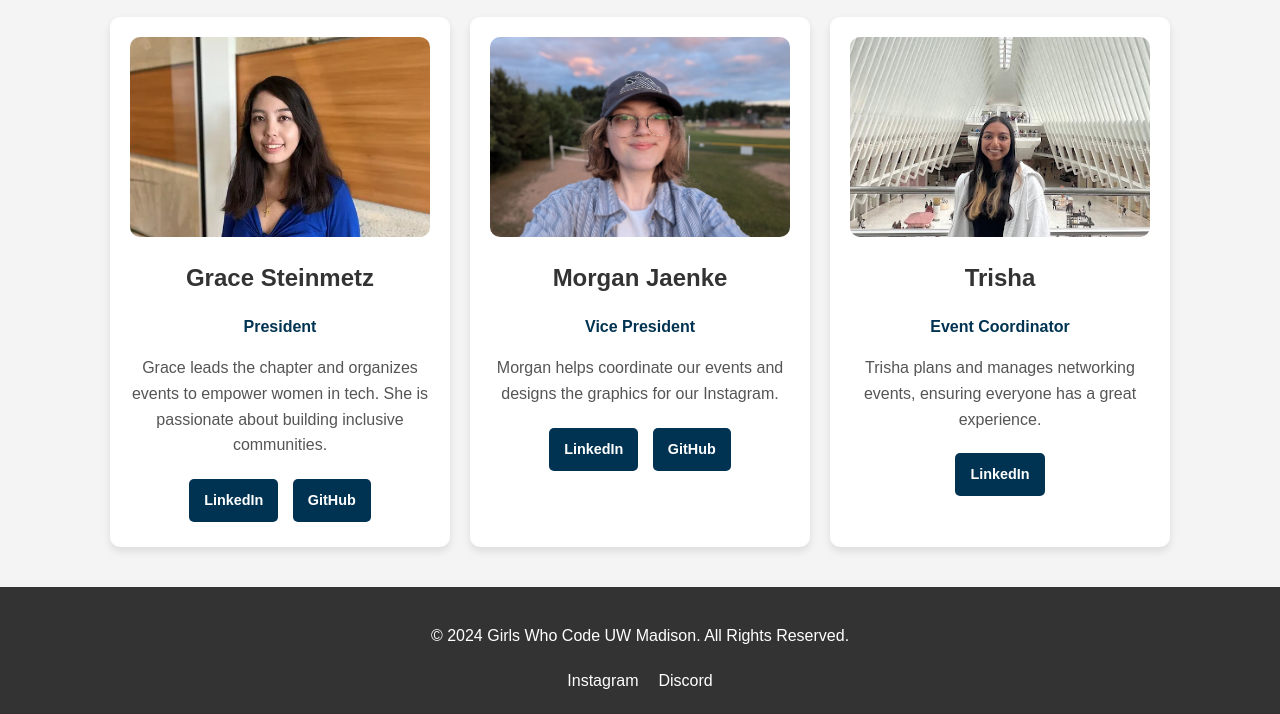
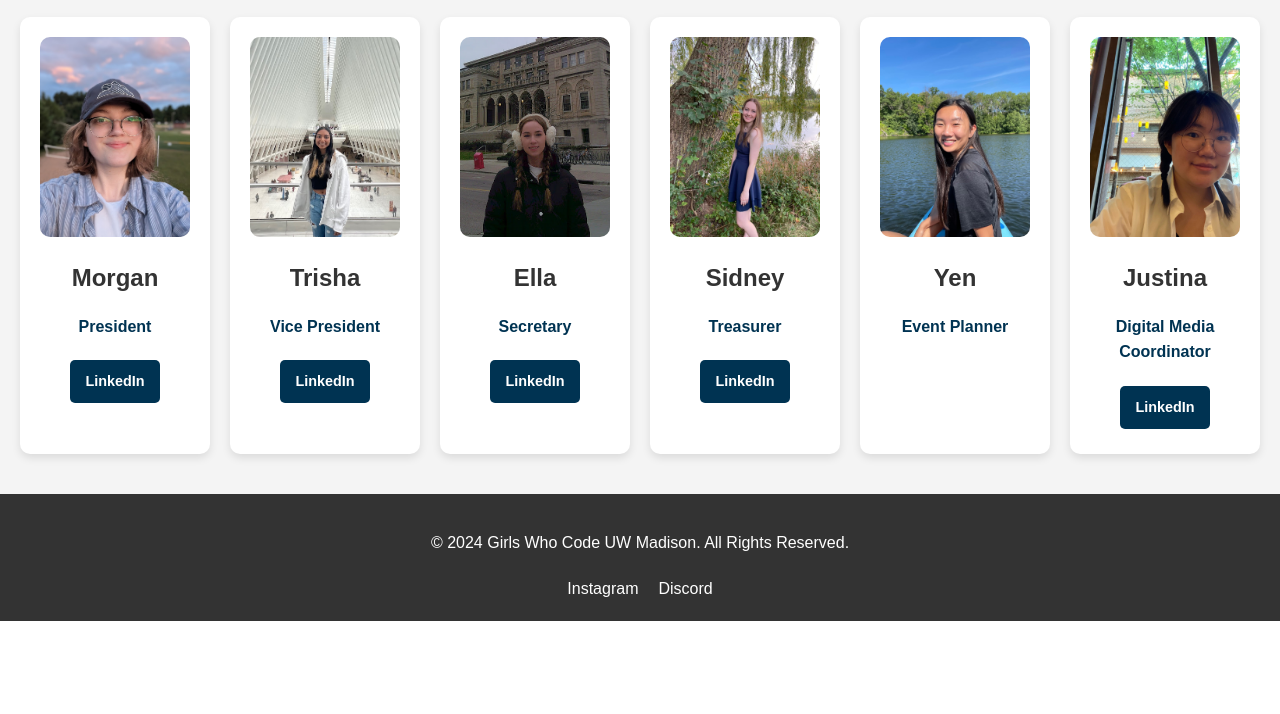
Before and after one commit to girlswhocodeuw/website-gwc, a plain HTML site: page about.html in a window 1280 px wide. Shown: the part 522-1236 px from the top of the page. After the commit the page ends 1143 px from the top, so only its background shows below. Drawn offline with Linux system fonts and the light colour scheme.

Commit message:
Added new board members and events for the semester.

```diff
--- a/about.html
+++ b/about.html
@@ -32,34 +32,65 @@
     <section class="team">
         <h2>Meet the Team</h2>
         <div class="team-cards">
-            <div class="team-card">
-                <img src="assets/pictures/aboutus/GraceSteinmetz.png" alt="Grace Steinmetz" class="team-img">
-                <h3>Grace Steinmetz</h3>
-                <p>President</p>
-                <p>Grace leads the chapter and organizes events to empower women in tech. She is passionate about building inclusive communities.</p>
-                <div class="social-links">
-                    <a href="https://linkedin.com/in/GraceSteinmetz" target="https://www.linkedin.com/in/gracesteinmetz/">LinkedIn</a>
-                    <a href="https://github.com/GraceSteinmetz" target="https://github.com/ClearCrystals">GitHub</a>
-                </div>
-            </div>
+
             <div class="team-card">
                 <img src="assets/pictures/aboutus/MorganJaenke.jpg" alt="Morgan Jaenke" class="team-img">
-                <h3>Morgan Jaenke</h3>
-                <p>Vice President</p>
-                <p>Morgan helps coordinate our events and designs the graphics for our Instagram.</p>
+                <h3>Morgan</h3>
+                <p>President</p>
+                <p></p>
                 <div class="social-links">
                     <a href="https://linkedin.com/in/morgan-jaenke" target="_blank">LinkedIn</a>
-                    <a href="https://github.com/mjaenke" target="_blank">GitHub</a>
+                   <!-- <a href="https://github.com/mjaenke" target="_blank">GitHub</a> -->
                 </div>
             </div>
             <div class="team-card">
                 <img src="assets/pictures/aboutus/Trisha.jpg" alt="Trisha" class="team-img">
                 <h3>Trisha</h3>
-                <p>Event Coordinator</p>
-                <p>Trisha plans and manages networking events, ensuring everyone has a great experience.</p>
+                <p>Vice President</p>
+                <p></p>
                 <div class="social-links">
                     <a href="https://www.linkedin.com/in/trisha-rajesh-92a993187/" target="_blank">LinkedIn</a>
                      </div>
+            </div>
+            <div class="team-card">
+                <img src="assets/pictures/aboutus/Ella.jpg" alt="Ella" class="team-img">
+                <h3>Ella</h3>
+                <p>Secretary</p>
+                <p></p>
+                <div class="social-links">
+                    <a href="https://www.linkedin.com/in/ella-santoro/" target="_blank">LinkedIn</a>
+                    <!--<a href="https://github.com/" target="_blank">GitHub</a> !-->
+                </div>
+            </div>
+            <div class="team-card">
+                <img src="assets/pictures/aboutus/Sidney.jpg" alt="Sidney" class="team-img">
+                <h3>Sidney</h3>
+                <p>Treasurer</p>
+                <p></p>
+                <div class="social-links">
+                    <a href="https://www.linkedin.com/in/sidney-heberlein-3a66862a0/" target="_blank">LinkedIn</a>
+                    <!-- <a href="https://github.com/" target="_blank">GitHub</a> -->
+                </div>
+            </div>
+            <div class="team-card">
+                <img src="assets/pictures/aboutus/Yen.jpg" alt="Yen " class="team-img">
+                <h3>Yen</h3>
+                <p>Event Planner</p>
+                <p></p>
+                <div class="social-links">
+                    <!-- <a href="https://linkedin.com/in/" target="_blank">LinkedIn</a> -->
+                    <!-- <a href="https://github.com/" target="_blank">GitHub</a> -->
+                </div>
+            </div>
+            <div class="team-card">
+                <img src="assets/pictures/aboutus/Justina.jpg" alt="Justina" class="team-img">
+                <h3>Justina</h3>
+                <p>Digital Media Coordinator</p>
+                <p></p>
+                <div class="social-links">
+                    <a href="https://www.linkedin.com/in/jeongyoon-rhee-ba9b5227b/" target="_blank">LinkedIn</a>
+                    <!-- <a href="https://github.com/" target="_blank">GitHub</a> -->
+                </div>
             </div>
         </div>
     </section>
```
Also changed, not shown: events.html (+50 -1 lines), assets/pictures/aboutus/Ella.jpg (added), assets/pictures/aboutus/Justina.jpg (added), assets/pictures/aboutus/Sidney.jpg (added), assets/pictures/aboutus/Yen.jpg (added).
